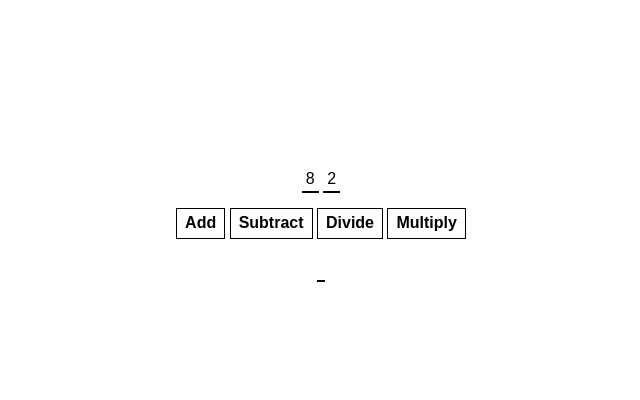
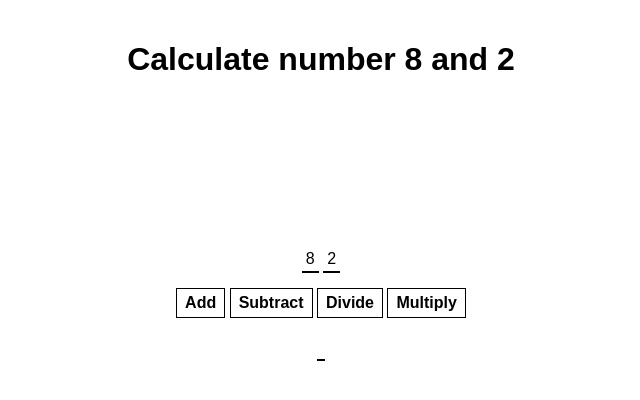
Before and after one commit to derick-webdev/simple-js-calculator-app-, a plain HTML site: page index.html in a window 1280 px wide. Shown: the whole page, without its empty margins (319-959 px from the left). Drawn offline with nearby package versions, Linux system fonts and the light colour scheme.

Commit message:
update index.html, added a title

```diff
--- a/index.html
+++ b/index.html
@@ -3,6 +3,7 @@
         <link rel="stylesheet" href="index.css">
     </head>
     <body>
+        <h1>Calculate number 8 and 2</h1>
         <div class="container">
             <span id="num1-el"></span>
             <span id="num2-el"></span>
```
